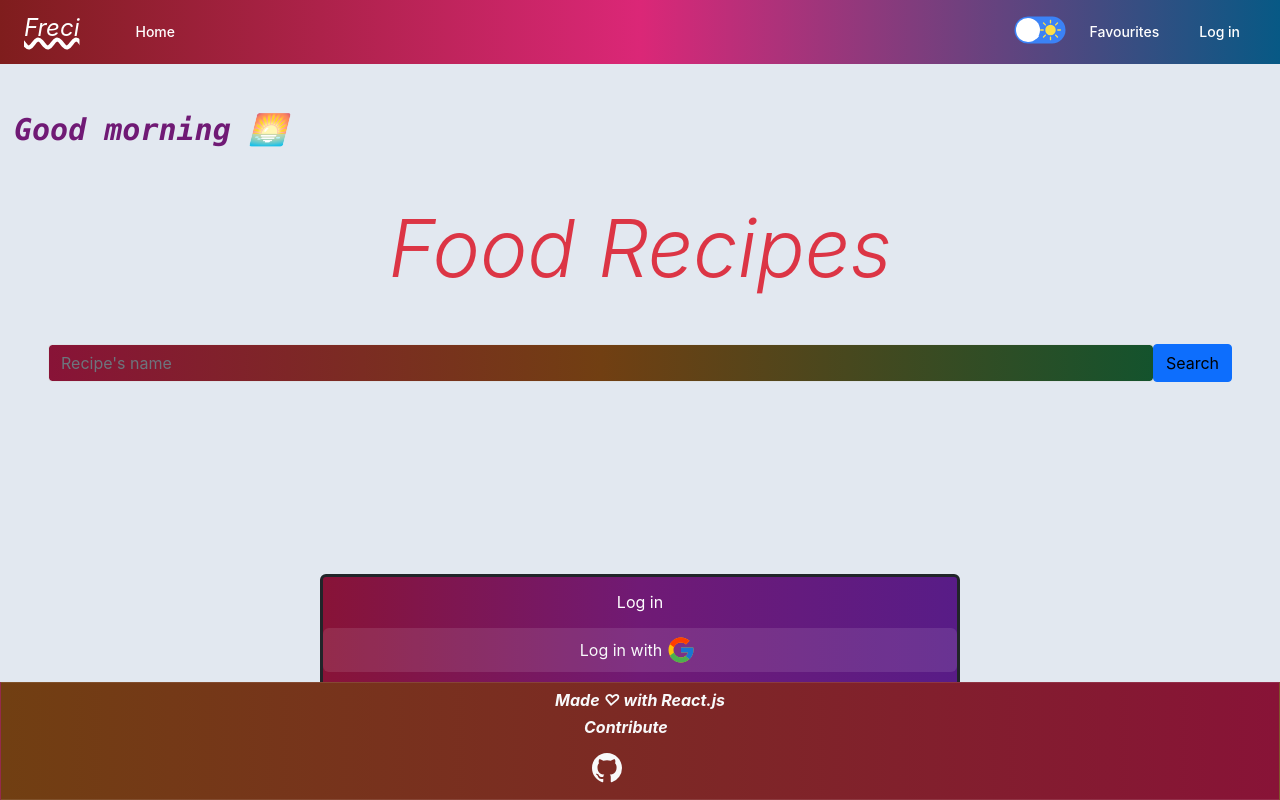
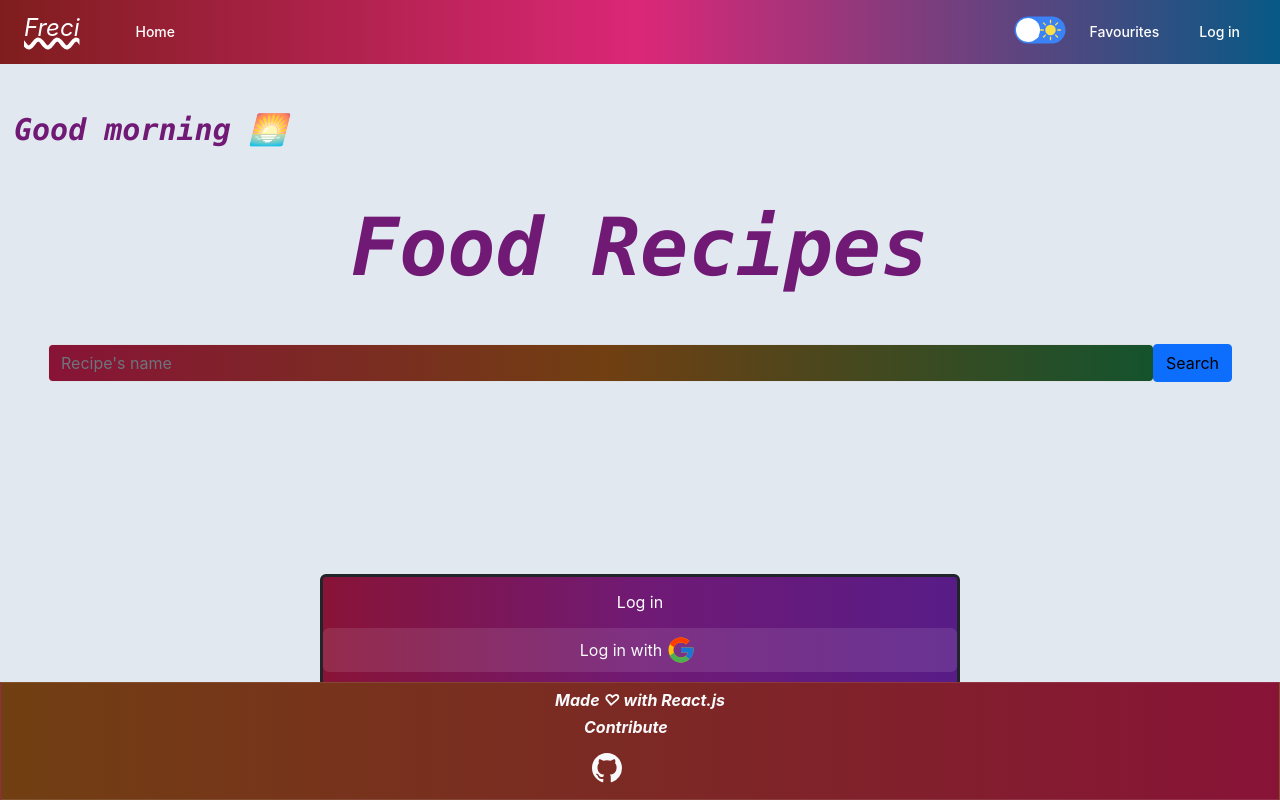
Before and after one commit to mishrayash123/recipe-app, a React (Create React App) app: page / in a window 1280 px wide. Shown: the top 800 px of the page. Built offline with nearby package versions, Linux system fonts and the light colour scheme; no server answers; the database is empty.

Commit message:
color changed

```diff
--- a/src/components/Header.js
+++ b/src/components/Header.js
@@ -5,7 +5,7 @@ const Header = props => {
 
     return(
        <div className="jumbotron mt-1 bg-slate-200 dark:bg-black p-5">
-           <h1 className="display-1 text-center text-danger mb-5 italic" >
+           <h1 className="display-1 text-center text-fuchsia-900 dark:text-white mb-5 font-mono italic font-extrabold " >
 Food Recipes</h1>
   <form onSubmit={onSearchClick}>
   <div className="input-group  mx-auto">
```
